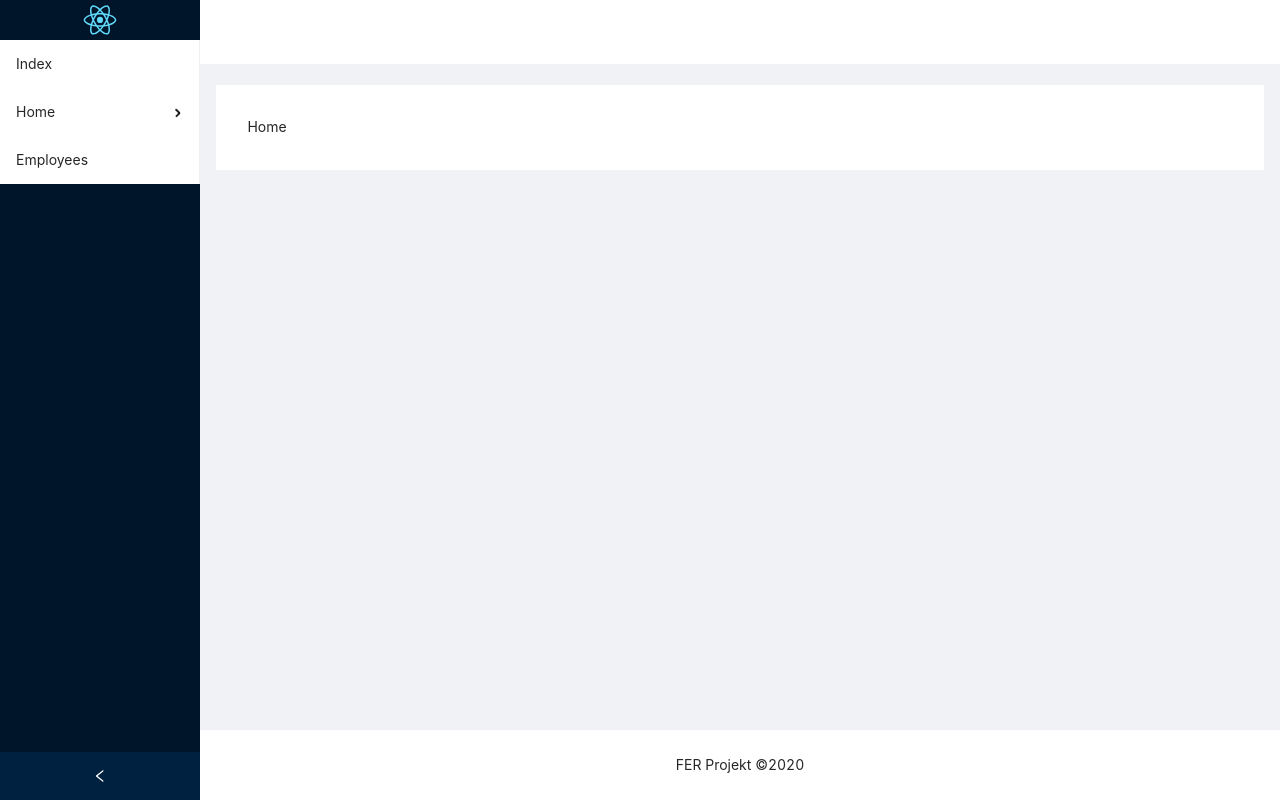
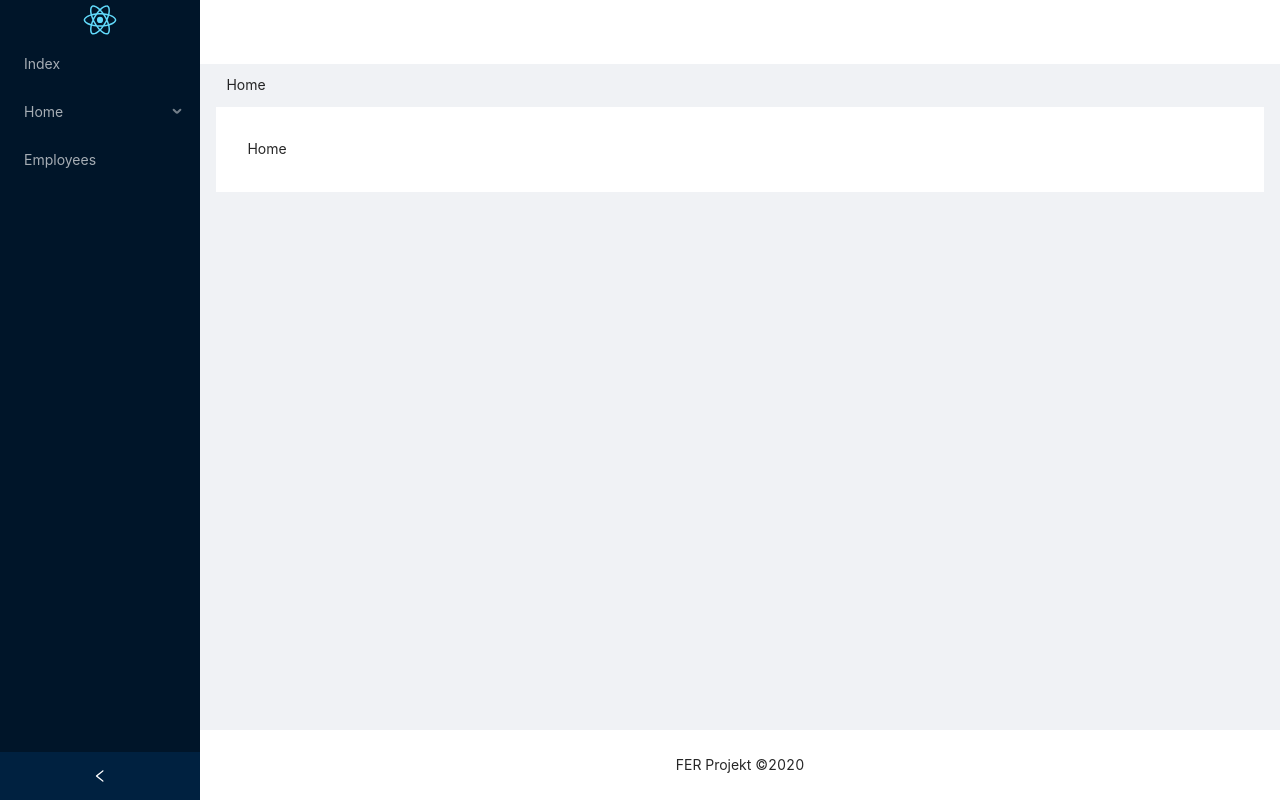
Before and after one commit to LoLoCrO/antd-front, a React (Create React App) app: page / in a window 1280 px wide. Built offline with nearby package versions, Linux system fonts and the light colour scheme.

Commit message:
updated menu

```diff
--- a/src/components/menu/index.tsx
+++ b/src/components/menu/index.tsx
@@ -6,7 +6,21 @@ import { routes } from "../../routes";
 
 const DynamicMenu = (props: any) => {
   const history = useHistory();
-  const handleSubMenuRootRouting = (route: string) => history.push(route);
+  const [openKeys, setOpenKeys] = React.useState<string[]>([]);
+
+  const handleSubMenuRootRouting = (route: string) => {
+    history.push(route);
+  };
+
+  const handleOpenKeys = (index: number | string) => {
+    const key = typeof index === "number" ? index.toString() : index;
+    if (openKeys.includes(key)) {
+      const newKeys = openKeys.filter((k) => k !== key);
+      setOpenKeys(newKeys);
+    } else {
+      setOpenKeys([...openKeys, key]);
+    }
+  };
 
   const renderMenuItem = ({
     route,
@@ -17,7 +31,7 @@ const DynamicMenu = (props: any) => {
     name: string;
     index: number;
   }): JSX.Element => (
-    <Menu.Item key={index}>
+    <Menu.Item key={index} onClick={() => handleOpenKeys(index)}>
       <Link to={route}>{name}</Link>
     </Menu.Item>
   );
@@ -30,24 +44,32 @@ const DynamicMenu = (props: any) => {
   }: {
     name: string;
     route: string;
-    index: number;
+    index: number | string;
     subRoutes: any[];
   }): JSX.Element => (
     <SubMenu
       key={`sub${index}`}
-      title={name}
-      onTitleClick={() => handleSubMenuRootRouting(route)}
+      title={
+        <div
+          onClick={() => {
+            handleSubMenuRootRouting(route);
+            handleOpenKeys(`sub${index}`);
+          }}
+        >
+          {name}
+        </div>
+      }
     >
       {subRoutes.map(({ route, name, subRoutes }, index) =>
         subRoutes?.length
-          ? renderSubMenu({ route, name, subRoutes, index })
+          ? renderSubMenu({ route, name, subRoutes, index: `sub${index}` })
           : renderMenuItem({ route, name, index })
       )}
     </SubMenu>
   );
 
   const DynamicMenu = (): JSX.Element => (
-    <Menu>
+    <Menu theme="dark" mode="inline" openKeys={openKeys}>
       {routes.map(({ route, name, subRoutes }, index) =>
         subRoutes?.length
           ? renderSubMenu({ name, route, index, subRoutes })
--- a/src/components/sider/index.tsx
+++ b/src/components/sider/index.tsx
@@ -1,17 +1,8 @@
-// import {
-//   PieChartOutlined,
-//   DesktopOutlined,
-//   UserOutlined,
-//   TeamOutlined,
-//   FileOutlined,
-// } from "@ant-design/icons";
-import { Layout, Menu } from "antd";
+import { Layout } from "antd";
 import React from "react";
 import logo from "../../logo.svg";
 import styled from "styled-components";
 import DynamicMenu from "../menu";
-// import SubMenu from "antd/lib/menu/SubMenu";
-// import { Link } from "react-router-dom";
 
 const { Sider } = Layout;
 
@@ -28,34 +19,7 @@ const AppSider: React.FunctionComponent = (): JSX.Element => {
   return (
     <Sider collapsible collapsed={collapsed} onCollapse={onCollapse}>
       <StyledLogo src={logo} />
-      <DynamicMenu collapsible collapsed={collapsed} onCollapse={onCollapse} />
-
-      {/* <Menu.Item key="1" icon={<PieChartOutlined />}>
-          Option 1
-          </Menu.Item>
-          <Menu.Item key="2" icon={<DesktopOutlined />}>
-          Option 2
-        </Menu.Item> */}
-      {/* <Menu theme="dark" defaultSelectedKeys={["1"]} mode="inline">
-        <SubMenu key="sub1" icon={<UserOutlined />} title="User">
-          <Menu.Item key="3">Tom</Menu.Item>
-          <Menu.Item key="4">Bill</Menu.Item>
-          <Menu.Item key="5">Alex</Menu.Item>
-        </SubMenu>
-        <SubMenu key="sub2" icon={<TeamOutlined />} title="Team">
-          <Menu.Item key="6">Team 1</Menu.Item>
-          <Menu.Item key="8">Team 2</Menu.Item>
-        </SubMenu>
-        <Menu.Item key="9" icon={<FileOutlined />}>
-          Files
-        </Menu.Item>
-        <Menu.Item key="10" icon={<FileOutlined />}>
-          <Link to={`/`}>Home</Link>
-        </Menu.Item>
-        <Menu.Item key="11" icon={<FileOutlined />}>
-          <Link to={`/employees`}>Employees</Link>
-        </Menu.Item>
-      </Menu> */}
+      <DynamicMenu inlineCollapsed={collapsed} />
     </Sider>
   );
 };
--- a/src/routes.tsx
+++ b/src/routes.tsx
@@ -18,7 +18,7 @@ export const routes: IRoutes[] = [
         name: 'SubHome0',
         route: '/home/subhome0',
         exact: true,
-        subRoutes: [{name: 'Bla', route: '/home/subhome/bla', exact: true, page: <Bla />}],
+        subRoutes: [{name: 'Bla', route: '/home/subhome0/bla', exact: true, page: <Bla />}],
         page: <SubHome />,
       },
       {name: 'SubHome1', route: '/home/subhome1', exact: true, page: <SubHome />},
--- a/src/util/routes.ts
+++ b/src/util/routes.ts
@@ -1,4 +1,4 @@
-import {IRouteFragment} from '../typescript/interfaces';
+import { IRouteFragment } from "../typescript/interfaces";
 
 const capitalizeFirstLetter = (name: string) => {
   if (name.length > 1) {
@@ -9,16 +9,22 @@ const capitalizeFirstLetter = (name: string) => {
 };
 
 export const getRouteFragments = (url: string): IRouteFragment[] => {
-  const pathnameFragments: string[] = url.split('/').filter((element: string) => element !== '');
+  if (url === "/") return [{ name: "Home", route: "/Home" }];
 
-  const fragmentNamesAndRoutes: IRouteFragment[] = pathnameFragments.map((name: string, index: number) => ({
-    name: capitalizeFirstLetter(name),
-    route: pathnameFragments
-      .slice(0, index + 1)
-      .toString()
-      .replaceAll(',', '/')
-      .concat('/'),
-  }));
+  const pathnameFragments: string[] = url
+    .split("/")
+    .filter((element: string) => element !== "");
+
+  const fragmentNamesAndRoutes: IRouteFragment[] = pathnameFragments.map(
+    (name: string, index: number) => ({
+      name: capitalizeFirstLetter(name),
+      route: pathnameFragments
+        .slice(0, index + 1)
+        .toString()
+        .replaceAll(",", "/")
+        .concat("/"),
+    })
+  );
 
   return fragmentNamesAndRoutes;
 };
```
